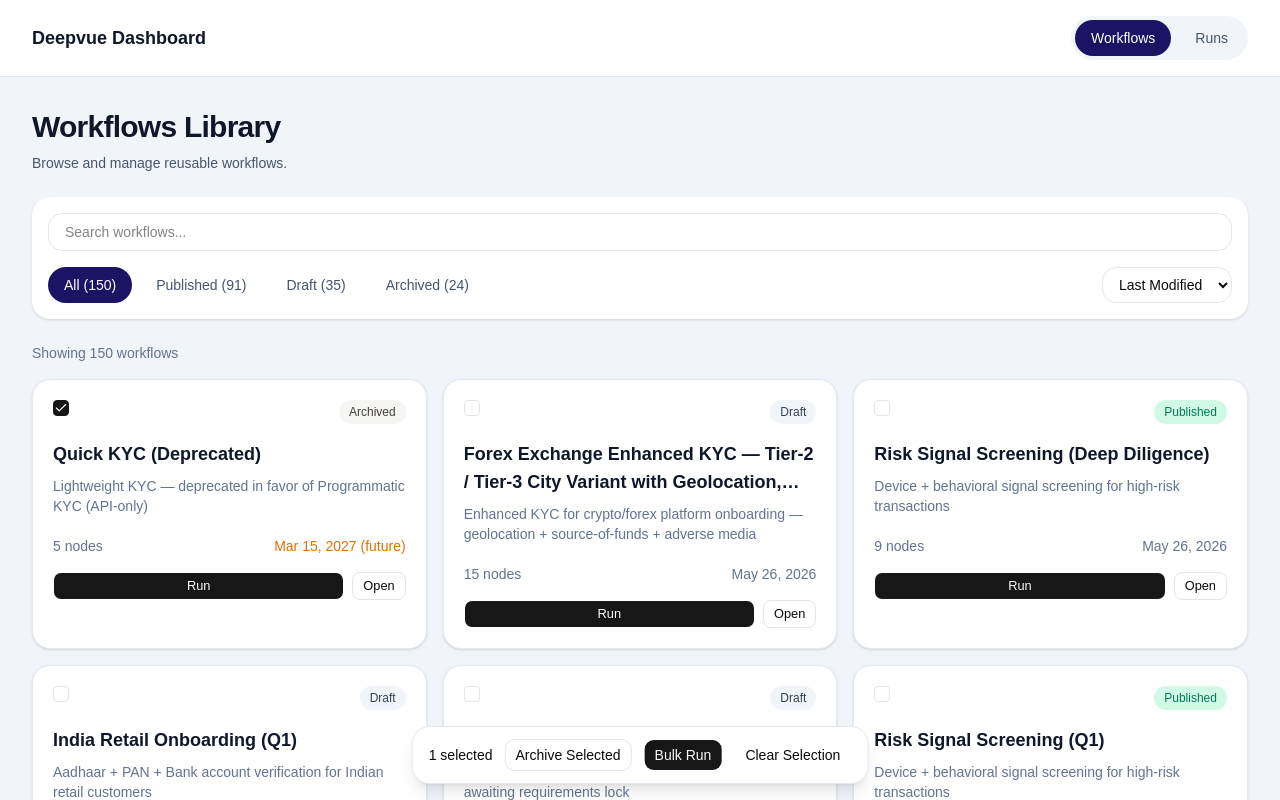
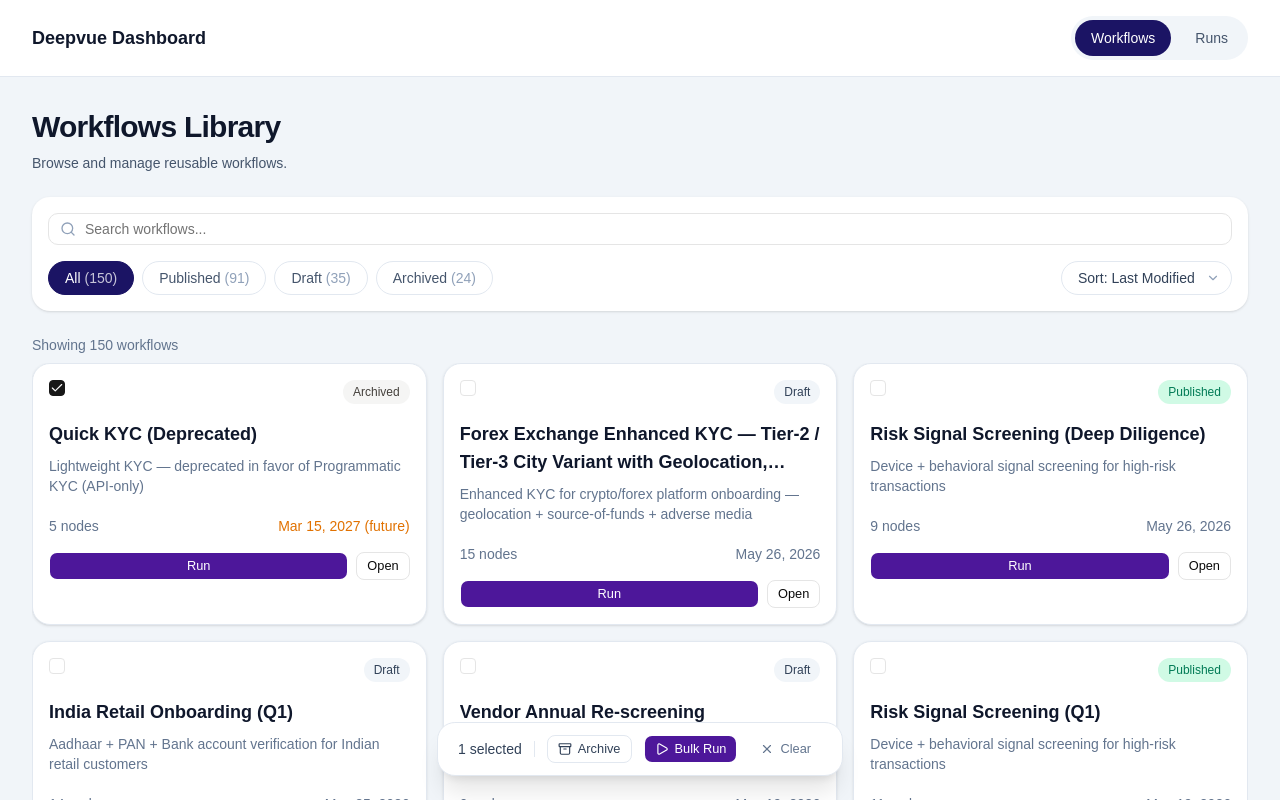
Before and after one commit to lalman-dev/deepvue-workflow-dashboard, a React (Vite) app: page /workflows in a window 1280 px wide. Both pictures are taken after a click on the checkbox 61 px from the left and 408 px from the top of the page. Shown: the top 800 px of the page. Built offline with nearby package versions, Linux system fonts and the light colour scheme.

Commit message:
style(workflows): improve visual fidelity and dashboard polish

```diff
--- a/src/components/workflows/BulkActionBar.tsx
+++ b/src/components/workflows/BulkActionBar.tsx
@@ -1,4 +1,5 @@
 import { Button } from "@/components/ui/button";
+import { Archive, Play, X } from "lucide-react";
 
 interface BulkActionBarProps {
   count: number;
@@ -14,14 +15,36 @@ export default function BulkActionBar({
   onClear,
 }: BulkActionBarProps) {
   return (
-    <div className="fixed bottom-4 left-1/2 z-50 flex -translate-x-1/2 items-center gap-3 rounded-2xl border border-slate-200 bg-white px-4 py-3 shadow-lg">
-      <span className="text-sm font-medium">{count} selected</span>
-      <Button variant="outline" onClick={onArchive}>
-        Archive Selected
+    <div className="fixed bottom-6 left-1/2 z-50 flex -translate-x-1/2 items-center gap-3 rounded-2xl border border-slate-200 bg-white px-5 py-3 shadow-xl">
+      <span className="text-sm font-medium text-slate-700 min-w-max">
+        {count} selected
+      </span>
+      <div className="h-4 w-px bg-slate-200" />
+      <Button
+        size="sm"
+        variant="outline"
+        className="gap-1.5 border-slate-200 text-slate-700 hover:bg-slate-50"
+        onClick={onArchive}
+      >
+        <Archive className="h-3.5 w-3.5" />
+        Archive
       </Button>
-      <Button onClick={onBulkRun}>Bulk Run</Button>
-      <Button variant="ghost" onClick={onClear}>
-        Clear Selection
+      <Button
+        size="sm"
+        className="gap-1.5 bg-violet-900 hover:bg-violet-800 text-white"
+        onClick={onBulkRun}
+      >
+        <Play className="h-3.5 w-3.5" />
+        Bulk Run
+      </Button>
+      <Button
+        size="sm"
+        variant="ghost"
+        className="gap-1.5 text-slate-500 hover:text-slate-700"
+        onClick={onClear}
+      >
+        <X className="h-3.5 w-3.5" />
+        Clear
       </Button>
     </div>
   );
--- a/src/components/workflows/SearchInput.tsx
+++ b/src/components/workflows/SearchInput.tsx
@@ -1,3 +1,6 @@
+import { Search } from "lucide-react";
+import { Input } from "@/components/ui/input";
+
 interface SearchInputProps {
   value: string;
   onChange: (value: string) => void;
@@ -5,12 +8,15 @@ interface SearchInputProps {
 
 export default function SearchInput({ value, onChange }: SearchInputProps) {
   return (
-    <input
-      type="text"
-      placeholder="Search workflows..."
-      value={value}
-      onChange={(e) => onChange(e.target.value)}
-      className="w-full rounded-xl border border-slate-200 bg-white px-4 py-2 text-sm outline-none focus:ring-2 focus:ring-[#1B1464]"
-    />
+    <div className="relative">
+      <Search className="absolute left-3 top-1/2 h-4 w-4 -translate-y-1/2 text-slate-400 pointer-events-none" />
+      <Input
+        type="text"
+        placeholder="Search workflows..."
+        value={value}
+        onChange={(e) => onChange(e.target.value)}
+        className="pl-9"
+      />
+    </div>
   );
 }
--- a/src/components/workflows/SortSelect.tsx
+++ b/src/components/workflows/SortSelect.tsx
@@ -1,3 +1,4 @@
+import { ChevronDown } from "lucide-react";
 import type { WorkflowSort } from "@/types/workflow";
 
 interface SortSelectProps {
@@ -5,16 +6,27 @@ interface SortSelectProps {
   onChange: (value: WorkflowSort) => void;
 }
 
+const options: { value: WorkflowSort; label: string }[] = [
+  { value: "last_modified", label: "Last Modified" },
+  { value: "name", label: "Name" },
+  { value: "nodes", label: "Nodes" },
+];
+
 export default function SortSelect({ value, onChange }: SortSelectProps) {
   return (
-    <select
-      value={value}
-      onChange={(e) => onChange(e.target.value as WorkflowSort)}
-      className="rounded-xl border border-slate-200 bg-white px-3 py-2 text-sm"
-    >
-      <option value="last_modified">Last Modified</option>
-      <option value="name">Name</option>
-      <option value="nodes">Nodes</option>
-    </select>
+    <div className="relative inline-flex items-center">
+      <select
+        value={value}
+        onChange={(e) => onChange(e.target.value as WorkflowSort)}
+        className="appearance-none rounded-full border border-slate-200 bg-white pl-4 pr-9 py-1.5 text-sm font-medium text-slate-700 outline-none transition-colors hover:border-slate-300 focus:border-[#1B1464] focus:ring-1 focus:ring-[#1B1464] cursor-pointer"
+      >
+        {options.map((opt) => (
+          <option key={opt.value} value={opt.value}>
+            Sort: {opt.label}
+          </option>
+        ))}
+      </select>
+      <ChevronDown className="pointer-events-none absolute right-3 top-1/2 h-3.5 w-3.5 -translate-y-1/2 text-slate-400" />
+    </div>
   );
 }
--- a/src/components/workflows/StatusFilters.tsx
+++ b/src/components/workflows/StatusFilters.tsx
@@ -6,36 +6,28 @@ interface StatusFiltersProps {
   onChange: (status: WorkflowFilterStatus) => void;
 }
 
-const statuses: WorkflowFilterStatus[] = [
-  "all",
-  "published",
-  "draft",
-  "archived",
-];
+const statuses: WorkflowFilterStatus[] = ["all", "published", "draft", "archived"];
 
-export default function StatusFilters({
-  value,
-  counts,
-  onChange,
-}: StatusFiltersProps) {
+export default function StatusFilters({ value, counts, onChange }: StatusFiltersProps) {
   return (
     <div className="flex flex-wrap gap-2">
       {statuses.map((status) => {
         const active = value === status;
-
         return (
           <button
             key={status}
             type="button"
             onClick={() => onChange(status)}
-            className={`rounded-full px-4 py-2 text-sm font-medium transition-colors ${
+            className={`rounded-full px-4 py-1.5 text-sm font-medium border transition-colors ${
               active
-                ? "bg-[#1B1464] text-white"
-                : "bg-white text-slate-600 hover:bg-slate-100"
+                ? "bg-[#1B1464] text-white border-[#1B1464]"
+                : "bg-white text-slate-600 border-slate-200 hover:border-slate-300 hover:bg-slate-50"
             }`}
           >
-            {status.charAt(0).toUpperCase() + status.slice(1)} ({counts[status]}
-            )
+            {status.charAt(0).toUpperCase() + status.slice(1)}{" "}
+            <span className={active ? "opacity-75" : "text-slate-400"}>
+              ({counts[status]})
+            </span>
           </button>
         );
       })}
--- a/src/components/workflows/WorkflowCard.tsx
+++ b/src/components/workflows/WorkflowCard.tsx
@@ -30,7 +30,7 @@ export default function WorkflowCard({
   );
 
   return (
-    <article className="rounded-2xl border border-slate-200 bg-white p-5 shadow-sm transition-all duration-200 hover:-translate-y-1 hover:border-violet-200 hover:shadow-md">
+    <article className="rounded-2xl border border-slate-200 bg-white p-4 group shadow-sm transition-all duration-200 hover:-translate-y-1 hover:border-violet-200 hover:shadow-lg">
       <div className="flex items-start justify-between gap-4">
         <Checkbox
           checked={isSelected}
@@ -68,7 +68,7 @@ export default function WorkflowCard({
         <div className="flex gap-2">
           <Button
             size="sm"
-            className="flex-1"
+            className="flex-1 bg-violet-900 hover:bg-violet-800 text-white"
             onClick={(e) => {
               e.stopPropagation();
               onRun(workflow);
@@ -79,6 +79,7 @@ export default function WorkflowCard({
 
           <Button
             size="sm"
+            className="hover:bg-violet-50 hover:border-violet-200"
             variant="outline"
             onClick={(e) => {
               e.stopPropagation();
--- a/src/lib/design-tokens.ts
+++ b/src/lib/design-tokens.ts
@@ -1,10 +1,12 @@
 export const DESIGN_TOKENS = {
   colors: {
-    background: "#F5F6F8",
-    surface: "#FFFFFF",
-    primary: "#1B1464",
-    primaryHover: "#241B7A",
-    border: "#E5E7EB",
+    primary: "bg-violet-900",
+    primaryHover: "hover:bg-violet-800",
+    pageBackground: "bg-slate-100",
+    cardBackground: "bg-white",
+    border: "border-slate-200",
+    textPrimary: "text-slate-900",
+    textSecondary: "text-slate-500",
   },
 
   radius: {
--- a/src/pages/WorkflowsPage.tsx
+++ b/src/pages/WorkflowsPage.tsx
@@ -1,5 +1,6 @@
-import { useEffect, useMemo, useState } from "react";
+import { useEffect, useMemo, useRef, useState } from "react";
 import { useSearchParams } from "react-router-dom";
+import { useVirtualizer } from "@tanstack/react-virtual";
 import PageContainer from "@/components/layout/PageContainer";
 import PageHeader from "@/components/shared/PageHeader";
 import EmptyState from "@/components/shared/EmptyState";
@@ -20,6 +21,27 @@ import type {
 const DEFAULT_STATUS: WorkflowFilterStatus = "all";
 const DEFAULT_SORT: WorkflowSort = "last_modified";
 
+// How many columns at each breakpoint — must match Tailwind grid classes below
+function useColumnCount() {
+  const [cols, setCols] = useState(() => {
+    if (window.innerWidth >= 1280) return 3;
+    if (window.innerWidth >= 768) return 2;
+    return 1;
+  });
+
+  useEffect(() => {
+    const observer = new ResizeObserver(() => {
+      if (window.innerWidth >= 1280) setCols(3);
+      else if (window.innerWidth >= 768) setCols(2);
+      else setCols(1);
+    });
+    observer.observe(document.body);
+    return () => observer.disconnect();
+  }, []);
+
+  return cols;
+}
+
 export default function WorkflowsPage() {
   const { data: workflows, isLoading, error } = useWorkflows();
   const [searchParams, setSearchParams] = useSearchParams();
@@ -38,52 +60,41 @@ export default function WorkflowsPage() {
   const [activeWorkflow, setActiveWorkflow] = useState<Workflow | null>(null);
   const [isRunDialogOpen, setIsRunDialogOpen] = useState(false);
 
+  const cols = useColumnCount();
+  const parentRef = useRef<HTMLDivElement>(null);
+
   useEffect(() => {
     const params = new URLSearchParams();
-    if (debouncedSearch) {
-      params.set("search", debouncedSearch);
-    }
-    if (status !== DEFAULT_STATUS) {
-      params.set("status", status);
-    }
-    if (sort !== DEFAULT_SORT) {
-      params.set("sort", sort);
-    }
-    setSearchParams(params);
+    if (debouncedSearch) params.set("search", debouncedSearch);
+    if (status !== DEFAULT_STATUS) params.set("status", status);
+    if (sort !== DEFAULT_SORT) params.set("sort", sort);
+    setSearchParams(params, { replace: true });
   }, [debouncedSearch, status, sort, setSearchParams]);
-  const counts = useMemo(() => {
-    return {
+
+  const counts = useMemo(
+    () => ({
       all: workflows.length,
-      published: workflows.filter((workflow) => workflow.status === "published")
-        .length,
-      draft: workflows.filter((workflow) => workflow.status === "draft").length,
-      archived: workflows.filter((workflow) => workflow.status === "archived")
-        .length,
-    };
-  }, [workflows]);
+      published: workflows.filter((w) => w.status === "published").length,
+      draft: workflows.filter((w) => w.status === "draft").length,
+      archived: workflows.filter((w) => w.status === "archived").length,
+    }),
+    [workflows],
+  );
 
   const filteredWorkflows = useMemo(() => {
     let result = [...workflows];
-
-    if (debouncedSearch) {
-      result = result.filter((workflow) =>
-        workflow.name.toLowerCase().includes(debouncedSearch.toLowerCase()),
+    if (debouncedSearch)
+      result = result.filter((w) =>
+        w.name.toLowerCase().includes(debouncedSearch.toLowerCase()),
       );
-    }
-
-    if (status !== "all") {
-      result = result.filter((workflow) => workflow.status === status);
-    }
-
+    if (status !== "all") result = result.filter((w) => w.status === status);
     switch (sort) {
       case "name":
         result.sort((a, b) => a.name.localeCompare(b.name));
         break;
-
       case "nodes":
         result.sort((a, b) => b.nodes - a.nodes);
         break;
-
       case "last_modified":
       default:
         result.sort(
@@ -92,20 +103,34 @@ export default function WorkflowsPage() {
             new Date(a.last_modified).getTime(),
         );
     }
-
     return result;
   }, [workflows, debouncedSearch, status, sort]);
 
+  // Build rows: group cards into rows of `cols` length
+  const rows = useMemo(() => {
+    const result: Workflow[][] = [];
+    for (let i = 0; i < filteredWorkflows.length; i += cols) {
+      result.push(filteredWorkflows.slice(i, i + cols));
+    }
+    return result;
+  }, [filteredWorkflows, cols]);
+
+  const rowVirtualizer = useVirtualizer({
+    count: rows.length,
+    getScrollElement: () => parentRef.current,
+    estimateSize: () => 280,
+    overscan: 3,
+    measureElement:
+      typeof window !== "undefined"
+        ? (el) => el.getBoundingClientRect().height
+        : undefined,
+  });
+
   const handleSelectWorkflow = (workflowId: string, checked: boolean) => {
-    setSelectedWorkflowIds((previous) => {
-      const next = new Set(previous);
-
-      if (checked) {
-        next.add(workflowId);
-      } else {
-        next.delete(workflowId);
-      }
-
+    setSelectedWorkflowIds((prev) => {
+      const next = new Set(prev);
+      if (checked) next.add(workflowId);
+      else next.delete(workflowId);
       return next;
     });
   };
@@ -115,21 +140,10 @@ export default function WorkflowsPage() {
     setIsRunDialogOpen(true);
   };
 
-  const handleOpenWorkflow = (workflowId: string) => {
-    console.log(workflowId);
-  };
-
-  const handleArchiveSelected = () => {
-    console.log("archive", [...selectedWorkflowIds]);
-  };
-
-  const handleBulkRun = () => {
-    console.log("bulk-run", [...selectedWorkflowIds]);
-  };
-
-  const handleClearSelection = () => {
-    setSelectedWorkflowIds(new Set());
-  };
+  const handleOpenWorkflow = (workflowId: string) => console.log(workflowId);
+  const handleArchiveSelected = () => console.log("archive", [...selectedWorkflowIds]);
+  const handleBulkRun = () => console.log("bulk-run", [...selectedWorkflowIds]);
+  const handleClearSelection = () => setSelectedWorkflowIds(new Set());
 
   return (
     <PageContainer>
@@ -150,10 +164,8 @@ export default function WorkflowsPage() {
 
       {isLoading && (
         <div className="grid grid-cols-1 gap-4 md:grid-cols-2 xl:grid-cols-3">
-          {Array.from({
-            length: 6,
-          }).map((_, index) => (
-            <WorkflowCardSkeleton key={index} />
+          {Array.from({ length: 6 }).map((_, i) => (
+            <WorkflowCardSkeleton key={i} />
           ))}
         </div>
       )}
@@ -168,14 +180,40 @@ export default function WorkflowsPage() {
       )}
 
       {!isLoading && !error && filteredWorkflows.length > 0 && (
-        <div className="space-y-4">
-          <div className="text-sm text-slate-500">
+        <div className="space-y-2">
+          <p className="text-sm text-slate-500">
             Showing {filteredWorkflows.length} workflow
             {filteredWorkflows.length !== 1 ? "s" : ""}
-          </div>
+          </p>
 
-          <div className="grid grid-cols-1 gap-4 md:grid-cols-2 xl:grid-cols-3">
-            {filteredWorkflows.map((workflow) => (
+          {/* Virtualized scroll container — fixed height window */}
+          <div
+            ref={parentRef}
+            className="overflow-auto"
+            style={{ height: "calc(100vh - 320px)", minHeight: 400 }}
+          >
+            <div
+              style={{
+                height: rowVirtualizer.getTotalSize(),
+                position: "relative",
+              }}
+            >
+              {rowVirtualizer.getVirtualItems().map((virtualRow) => {
+                const rowItems = rows[virtualRow.index];
+                return (
+                  <div
+                    key={virtualRow.key}
+                    data-index={virtualRow.index}
+                    ref={rowVirtualizer.measureElement}
+                    style={{
+                      position: "absolute",
+                      top: virtualRow.start,
+                      left: 0,
+                      right: 0,
+                    }}
+                    className="grid grid-cols-1 gap-4 md:grid-cols-2 xl:grid-cols-3 pb-4"
+                  >
+                    {rowItems.map((workflow) => (
                       <WorkflowCard
                         key={workflow.id}
                         workflow={workflow}
@@ -185,6 +223,10 @@ export default function WorkflowsPage() {
                         onOpen={handleOpenWorkflow}
                       />
                     ))}
+                  </div>
+                );
+              })}
+            </div>
           </div>
         </div>
       )}
```
Also changed, not shown: src/components/workflows/RunWorkflowDialog.tsx (+42 -19 lines), src/components/workflows/WorkflowCardSkeleton.tsx (+20 -6 lines). Lines whose indentation alone changed are shown as unchanged.
